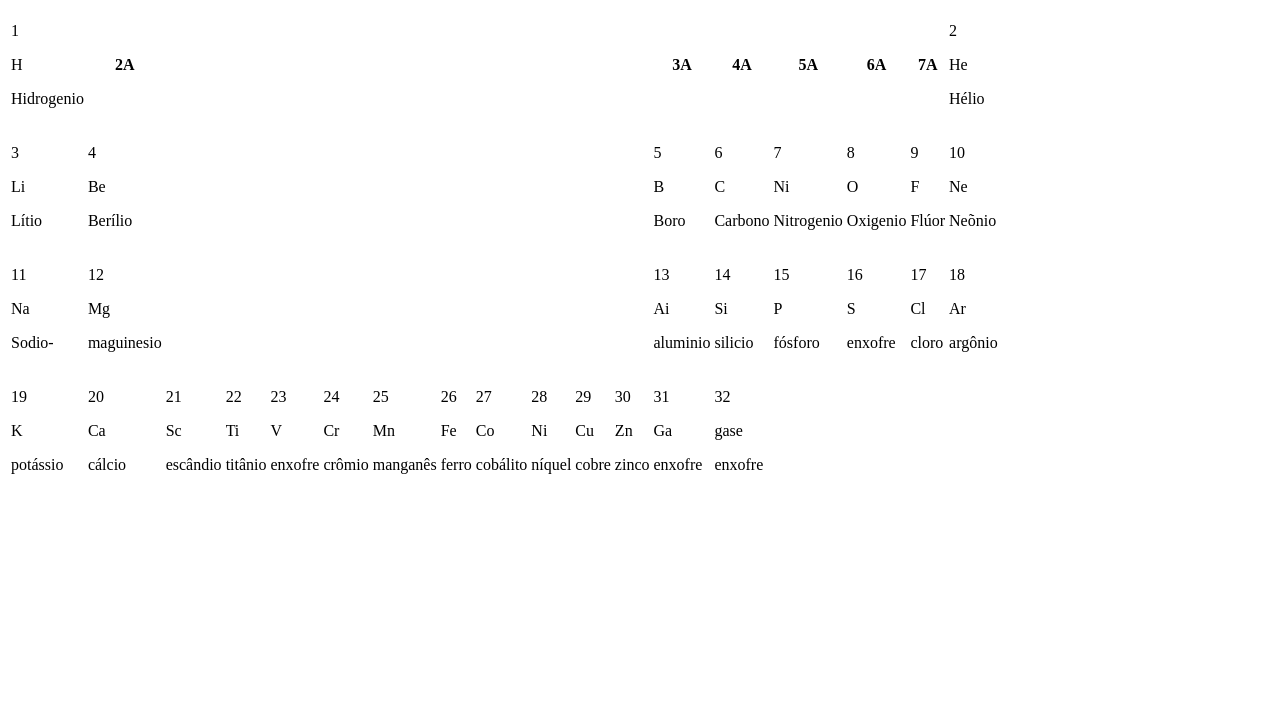
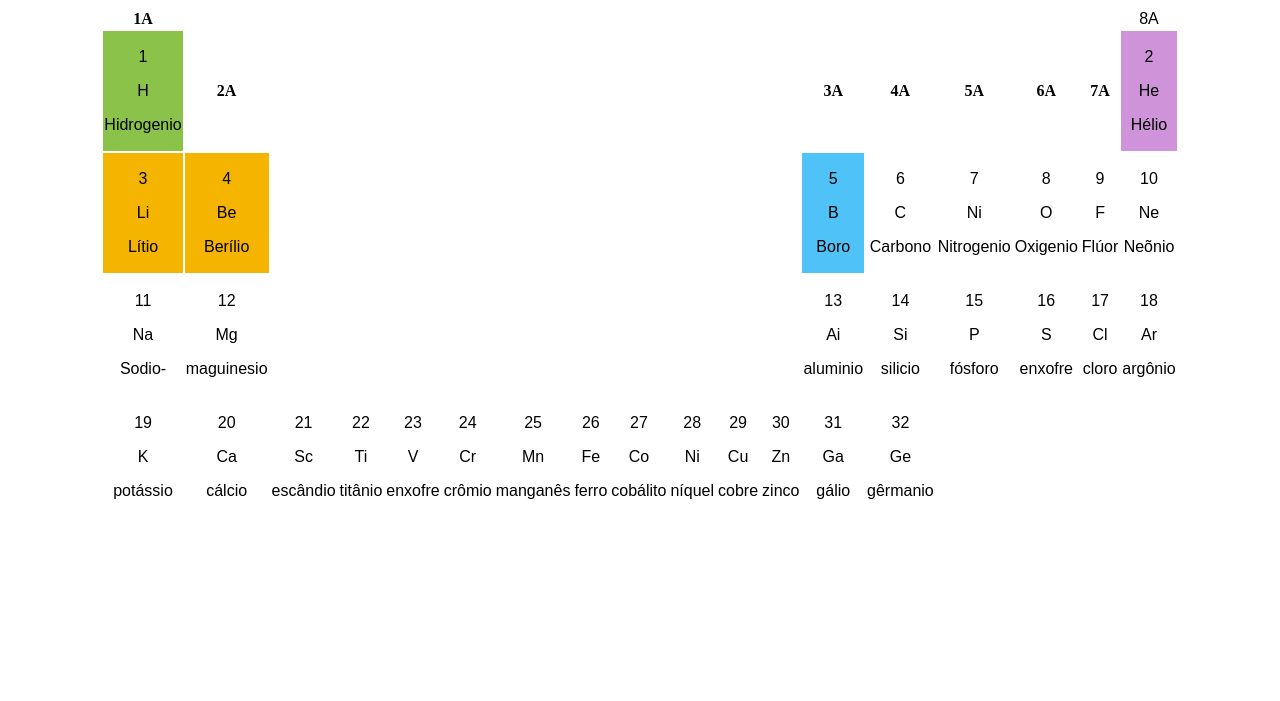
Before and after one commit to liviabaltazar/AMS, a plain HTML site: page PW1/tabela periodica/index.html in a window 1280 px wide. Shown: the part 99-800 px from the top of the page. Drawn offline with Linux system fonts and the light colour scheme.

Commit message:
Add files via upload

```diff
--- a/PW1/tabela periodica/CSS/estilo.css
+++ b/PW1/tabela periodica/CSS/estilo.css
@@ -0,0 +1,28 @@
+table{
+    border-collapse: separate;
+    border-spacing: 6xp;
+    margin: auto;
+}
+
+td{
+    width: 70xp;
+    height: 70xp;
+    text-align: center;
+    vertical-align: middle;
+    border-radius: 8xp;
+    font-family: Arial;
+}
+.numero{
+    font-size: 10px;
+}
+.simbolo{
+    font-size: 24xp;
+    font-weight: bold;
+}
+.nome{
+    font-size: 10xp;
+}
+.metal{background: #f4b400;}
+.nao-metal{background: #8bc34a;}
+.metaloide{background: #4fc3f7;}
+.gas{background: #ce93d8;}
--- a/PW1/tabela periodica/index.html
+++ b/PW1/tabela periodica/index.html
@@ -3,6 +3,7 @@
 <head>
     <meta charset="UTF-8">
     <meta name="viewport" content="width=device-width, initial-scale=1.0">
+    <link rel="stylesheet" href="CSS/estilo.css"
     <title> Tabela Periódica </title>
 </head>
 <body>
@@ -10,14 +11,14 @@
         <h1> Tabela Periódica </h1>
      </header>
      <main>
-        <table>
+        <table class="tabela periodica">
             <tr>
                 <th class="title"> 1A </th>
                 <td colspan="16"></td>
                 <td class="title"> 8A </td>
             </tr>
             <tr>
-                <td>
+                <td class="nao-metal">
                     <div class="elementos naometais">
                         <p class="indice"> 1 </p>
                         <p class="sigla"> H </p>
@@ -32,7 +33,7 @@
                 <th class="title"> 6A </th>
                 <th class="title"> 7A </th>
 
-                <td>
+                <td class="gas">
                     <div class="elemento gasesnobres">
                         <p class="indice"> 2 </p>
                         <p class="sigla"> He </p>
@@ -41,14 +42,14 @@
                 </td>
             </tr>
             <tr>
-                <td>
+                <td class="metal">
                     <div class="elemento metaisalcalinos">
                         <p class="indice"> 3 </p>
                         <p class="sigla"> Li </p>
                         <p class="nome"> Lítio </p>
                     </div>
                 </td>
-                 <td>
+                 <td class="metal">
                     <div class="elemento metaisalcalinosterrosos">
                         <p class="indice"> 4 </p>
                         <p class="sigla"> Be </p>
@@ -56,7 +57,7 @@
                     </div>
                     </td>
                 <td colspan="10"></td>
-                <td>
+                <td class="metaloide">
                     <div class="elemento semimetais">
                         <p class="indice"> 5 </p>
                         <p class="sigla"> B </p>
@@ -246,14 +247,14 @@
                     <div class="elemento gasesnobres">
                         <p class="indice"> 31 </p>
                         <p class="sigla"> Ga </p>
-                        <p class="nome"> enxofre </p>
+                        <p class="nome"> gálio </p>
                     </div>
                 </td>
                 <td>
                     <div class="elemento gasesnobres">
                         <p class="indice"> 32 </p>
-                        <p class="sigla"> gase </p>
-                        <p class="nome"> enxofre </p>
+                        <p class="sigla"> Ge </p>
+                        <p class="nome"> gêrmanio </p>
                     </div>
                 </td>
 
```
